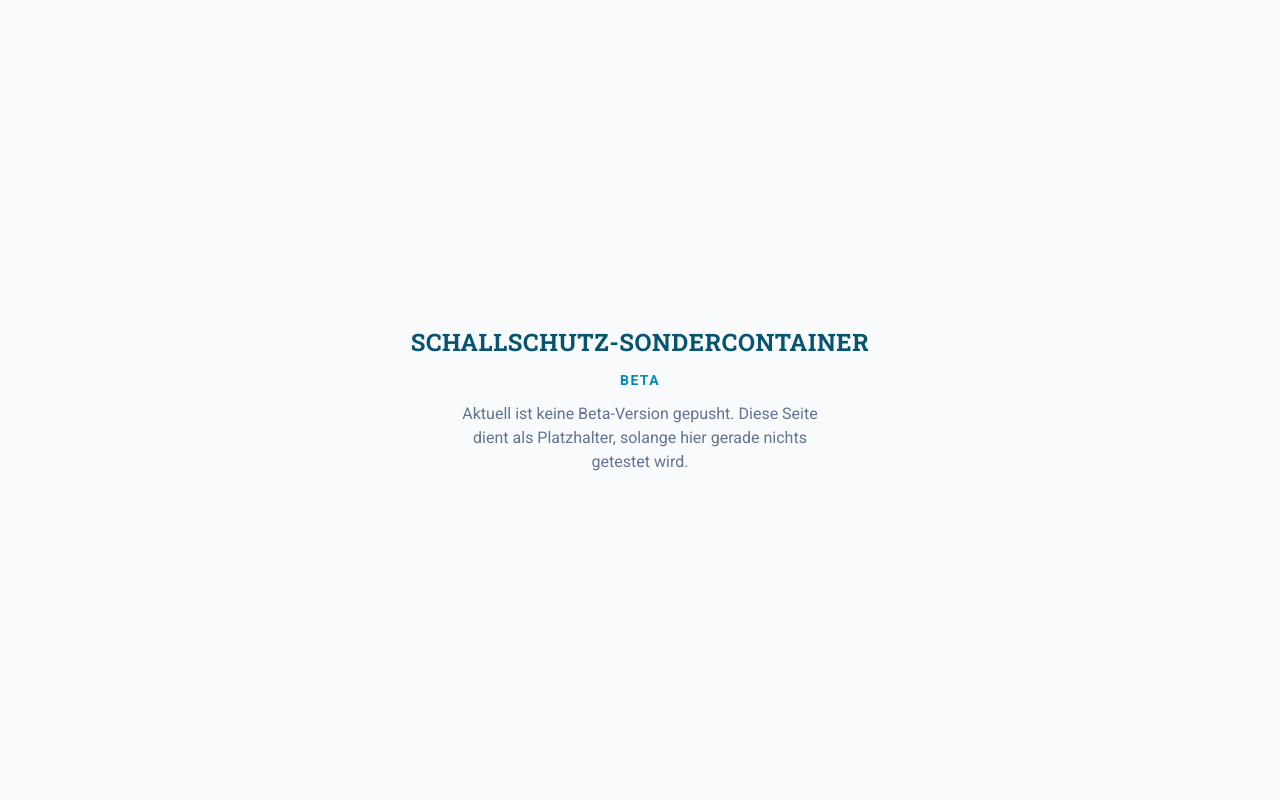
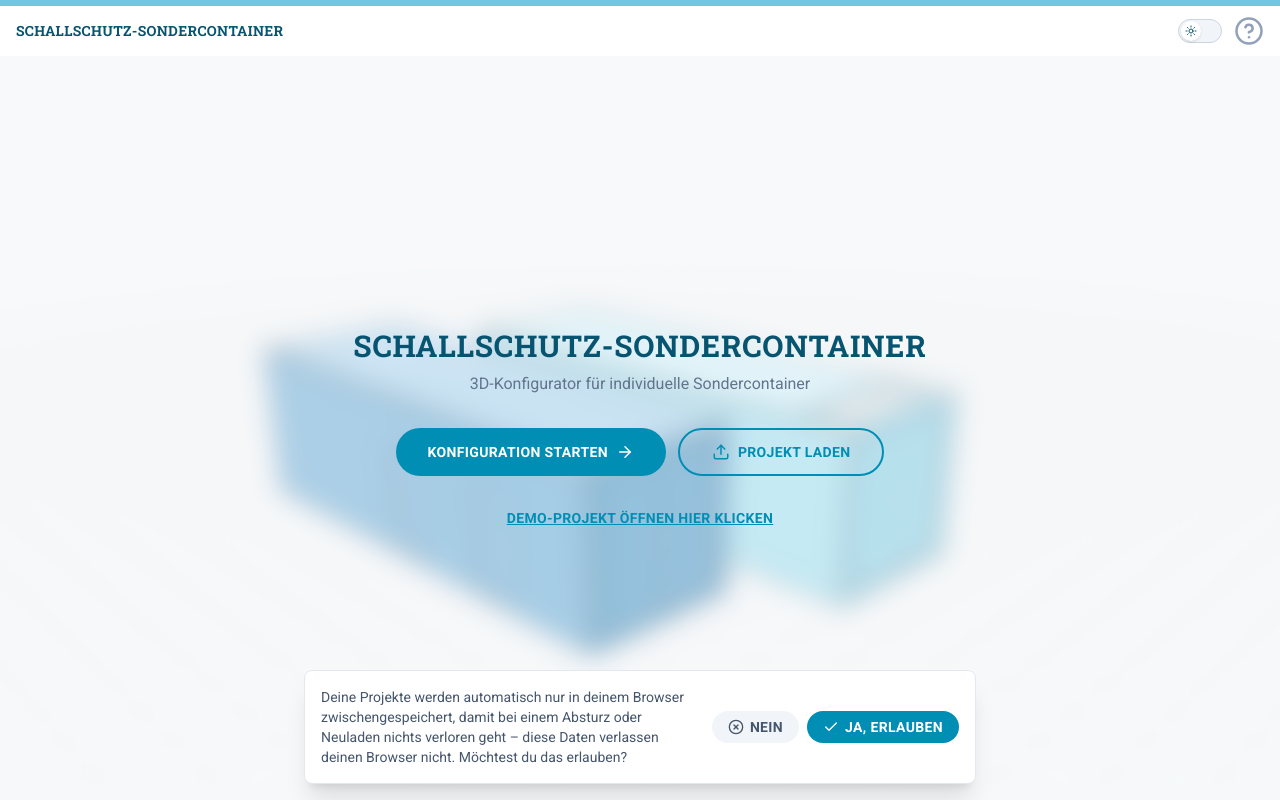
Before and after one commit to ITPetya/schallschutz-konfigurator, a React (Vite) app: page / in a window 1280 px wide. Built offline with nearby package versions, Linux system fonts and the light colour scheme.

Commit message:
Revert "Turn beta back into resting-state dummy placeholder"
This reverts commit 33da70ff3265d3f5520c84b1ac8516240b6148a3.

```diff
--- a/src/App.tsx
+++ b/src/App.tsx
@@ -1,24 +1,55 @@
-// Ruhezustand des Beta-Branchs (Jonas' Vorgabe 2026-07-25: "der /beta Branch
-// soll nur noch ein Dummy sein, und eine Art Seite haben die anzeigt, keine
-// Beta-Version gepusht oder so") - dieser Branch (night-2026-07-23-beta)
-// deployed ueber Netlify nach hayse.de/beta. Solange hier kein echter Test
-// laeuft, zeigt er absichtlich NUR diese Platzhalterseite statt (unbemerkt)
-// die Produktion zu spiegeln - so ist auf einen Blick klar, ob gerade eine
-// Beta-Version aktiv ist oder nicht. Fuer den naechsten Testlauf: diesen
-// Branch wieder auf den Stand von main zuruecksetzen und dort wie gewohnt
-// weiterarbeiten.
+import { Suspense, lazy } from "react";
+import { BrowserRouter, Routes, Route } from "react-router-dom";
+import { TourProvider } from "./tour/TourContext";
+import { ThemeProvider } from "./context/ThemeContext";
+import { AppShell } from "./layout/AppShell";
+import { StartPage } from "./pages/StartPage";
+import { LoadingIndicator } from "./components/LoadingIndicator";
+
+// WorkspacePage (Baugruppen-Konfigurator, siehe dort) und InternalPage
+// ziehen den gesamten three.js/r3f/drei/three-bvh-csg-Stack nach (>1MB
+// minifiziert) - per Performance-Audit 2026-07-23 lag der VORHER 1,5MB-
+// Bundle allein daran, dass App.tsx sie eager importiert hat, wodurch schon
+// die Startseite (StartPage) und die Hilfeseite (die BEIDE gar keinen
+// 3D-Viewer brauchen) den vollen 3D-Stack mitladen mussten. React.lazy()
+// teilt sie in eigene Chunks auf, die erst beim tatsaechlichen Navigieren
+// nachgeladen werden.
+const WorkspacePage = lazy(() => import("./pages/WorkspacePage").then((m) => ({ default: m.WorkspacePage })));
+const InternalPage = lazy(() => import("./pages/InternalPage").then((m) => ({ default: m.InternalPage })));
+const HilfePage = lazy(() => import("./pages/HilfePage").then((m) => ({ default: m.HilfePage })));
+const HistoryPage = lazy(() => import("./pages/HistoryPage").then((m) => ({ default: m.HistoryPage })));
+// Oeffentlicher, schreibgeschuetzter Viewer fuer die Handy-Variante (Jonas'
+// Vorgabe 2026-07-28, siehe ProjectViewerPage.tsx) - eigener lazy Chunk aus
+// demselben Grund wie WorkspacePage/InternalPage (zieht den 3D-Stack nach).
+const ProjectViewerPage = lazy(() => import("./pages/ProjectViewerPage").then((m) => ({ default: m.ProjectViewerPage })));
+
+// Jonas' Vorgabe 2026-07-23: kein Server/Login/Rollen mehr - reiner
+// Client-Konfigurator, Konfigurationen werden als verschlüsselte Datei
+// gespeichert/geladen statt in einer Datenbank (siehe config/configFileCodec.ts).
+// /intern ist eine bewusst NICHT verlinkte, versteckte Seite fuer Mitarbeiter
+// (siehe pages/InternalPage.tsx) - der fruehere Multi-Rollen-Stand
+// (Kunde/Konstrukteur/Admin/Verkaeufer mit Mock-Backend) bleibt vollstaendig
+// im Branch "archiv/rollen-mitarbeiter-backend-2026-07-23" erhalten.
 function App() {
   return (
-    <div className="flex h-screen flex-col items-center justify-center gap-3 bg-slate-50 px-6 text-center">
-      <p className="font-heading text-2xl font-bold uppercase tracking-wide text-brand-dark">
-        Schallschutz-Sondercontainer
-      </p>
-      <p className="text-sm font-bold uppercase tracking-widest text-brand">Beta</p>
-      <p className="max-w-sm text-slate-500">
-        Aktuell ist keine Beta-Version gepusht. Diese Seite dient als Platzhalter, solange hier gerade nichts
-        getestet wird.
-      </p>
-    </div>
+    <ThemeProvider>
+      <BrowserRouter>
+        <TourProvider>
+          <Suspense fallback={<LoadingIndicator />}>
+            <Routes>
+              <Route element={<AppShell />}>
+                <Route path="/" element={<StartPage />} />
+                <Route path="/projekt" element={<WorkspacePage />} />
+                <Route path="/ansehen" element={<ProjectViewerPage />} />
+                <Route path="/intern" element={<InternalPage />} />
+                <Route path="/hilfe" element={<HilfePage />} />
+                <Route path="/verlauf" element={<HistoryPage />} />
+              </Route>
+            </Routes>
+          </Suspense>
+        </TourProvider>
+      </BrowserRouter>
+    </ThemeProvider>
   );
 }
 
```
